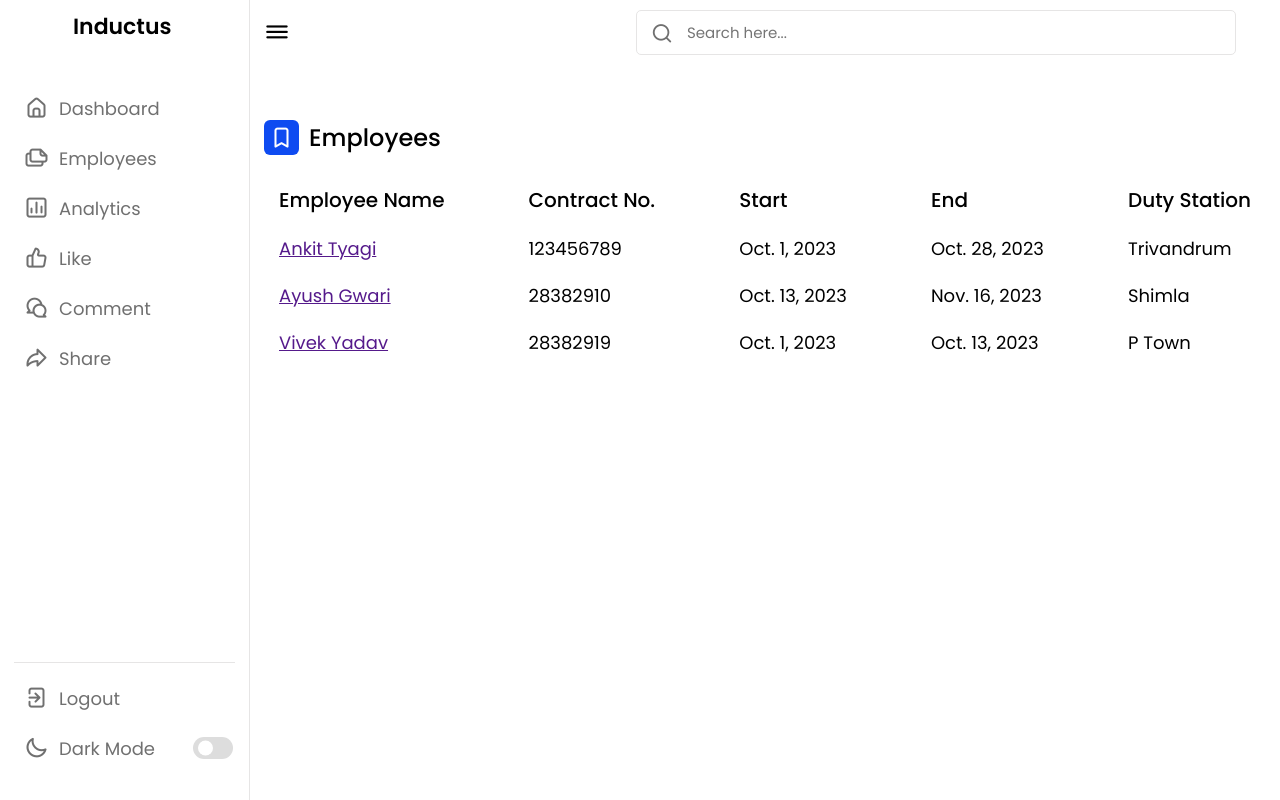
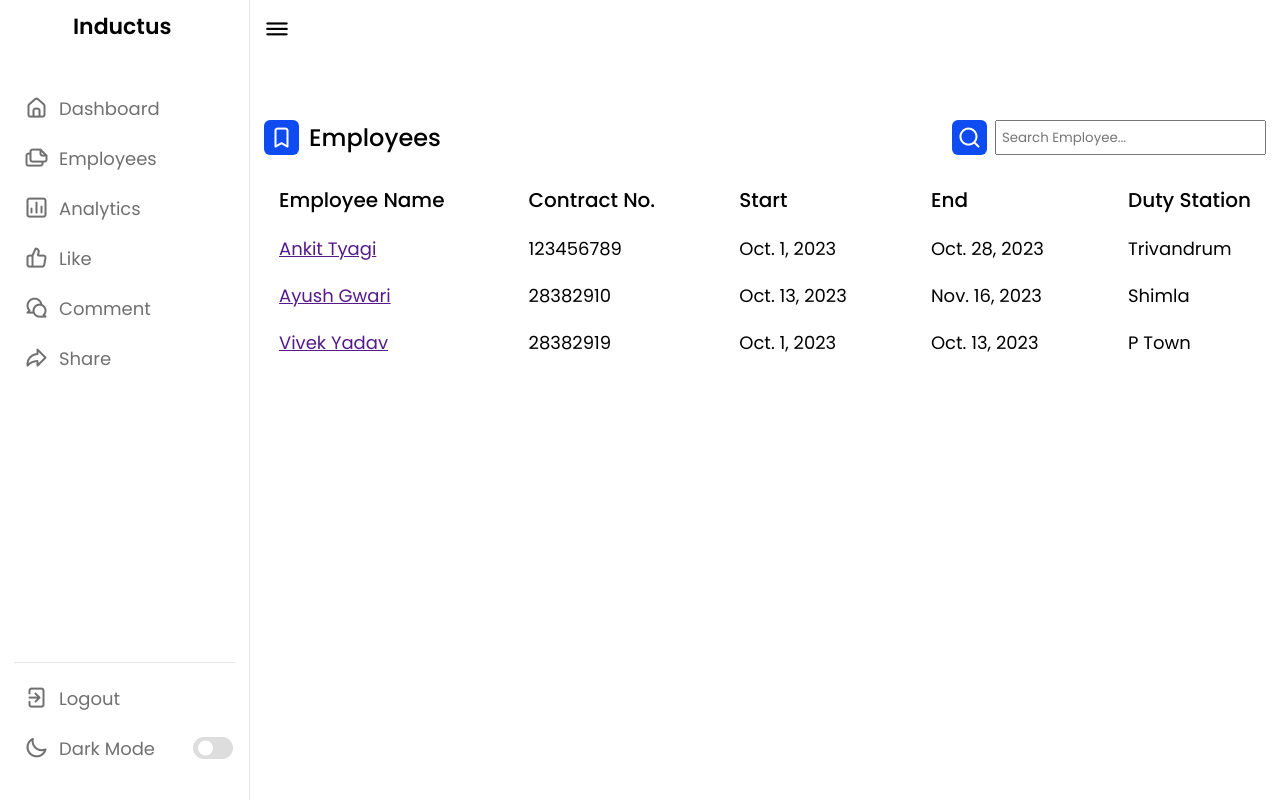
Before and after one commit to ancorp134/Expensetracker, a Django app: page /dashboard/employees in a window 1280 px wide. Run offline with Django 4.2, Linux system fonts and the light colour scheme; a user stored in the database is signed in; data comes from the database, SQL or seed files in the repository; both versions use the stored data as it was after the commit.

Commit message:
changed css

```diff
--- a/base/templates/base.html
+++ b/base/templates/base.html
@@ -76,10 +76,6 @@
         <div class="top">
             <i class="uil uil-bars sidebar-toggle"></i>
 
-            <div class="search-box">
-                <i class="uil uil-search"></i>
-                <input type="text" placeholder="Search here...">
-            </div>
 
             <!--<img src="images/profile.jpg" alt="">-->
         </div>
--- a/base/templates/employees.html
+++ b/base/templates/employees.html
@@ -4,10 +4,19 @@
 
 {% block start %}
 
+
+
 <div class="activity">
     <div class="title">
+        <div class = "title-wrapper">
         <i class="uil uil-bookmark"></i>
         <span class="text">Employees</span>
+    </div>
+
+        <div class="search-box">
+            <i class="uil uil-search"></i>
+            <input type="text" placeholder="Search Employee...">
+        </div>
     </div>
 
     <div class="activity-data">
--- a/static/style.css
+++ b/static/style.css
@@ -360,6 +360,20 @@ nav.close ~ .dashboard .top{
     white-space: nowrap;
     color: var(--text-color);
 }
+ .title-wrapper{
+    display:flex;
+}
+
+.search-box{
+    display: flex ;
+}
+.search-box input{
+    margin-left: 8px;
+    padding:5px;
+}
+.title{
+    justify-content: space-between !important;
+}
 
 @media (max-width: 1000px) {
     nav{
```
Also changed, not shown: db.sqlite3.
